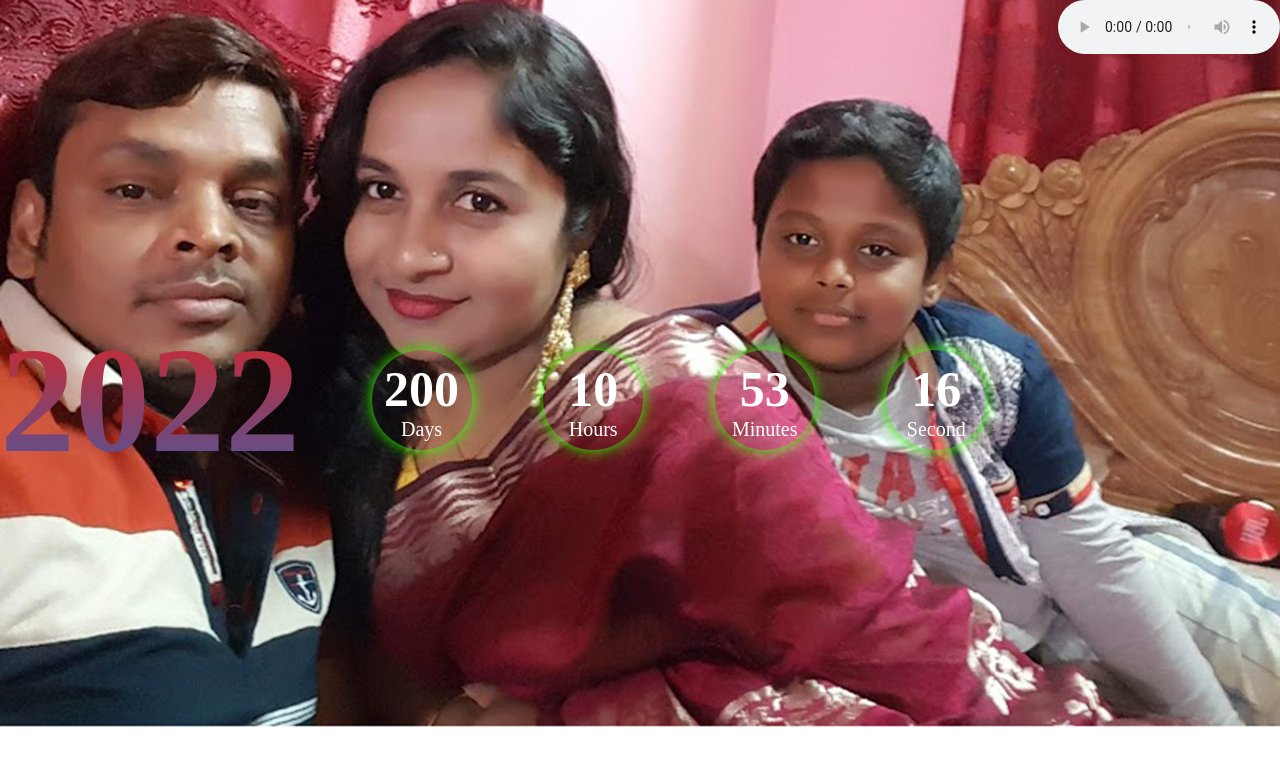
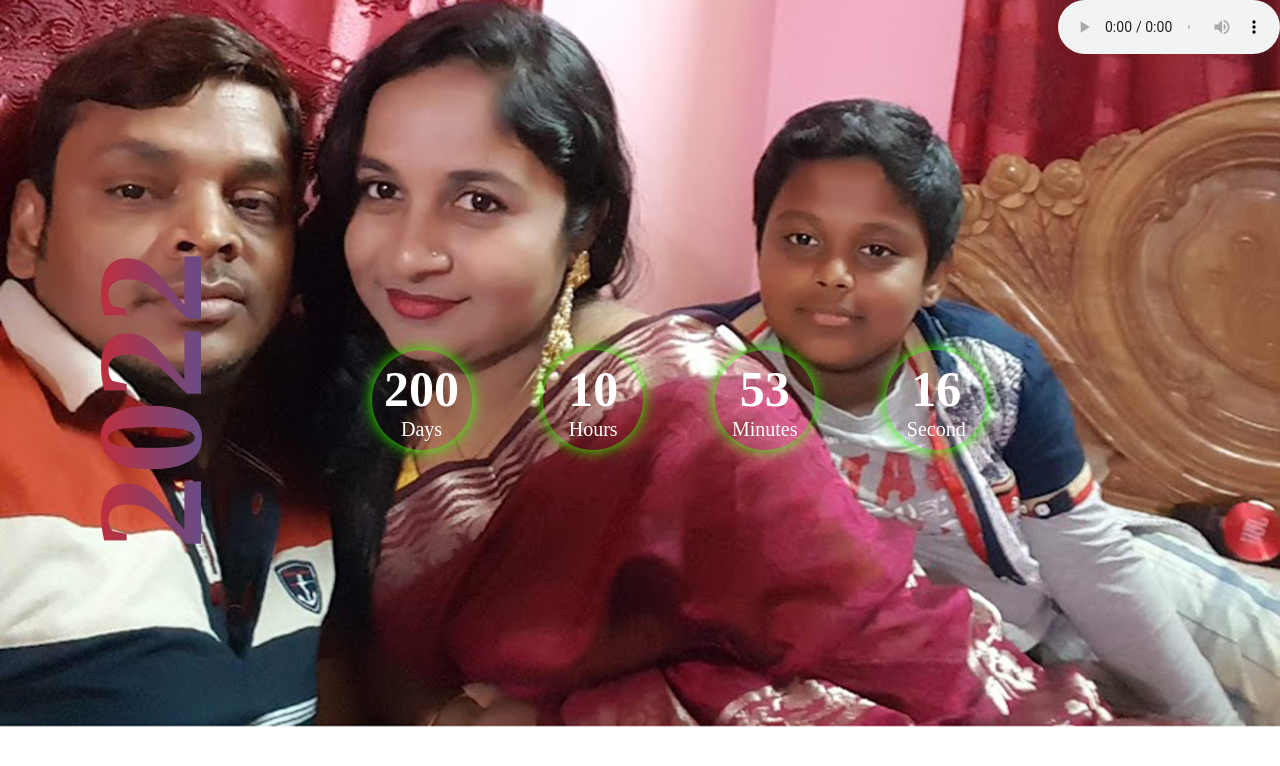
Before and after one commit to ali-366/count-down, a plain HTML site: page index.html in a window 1280 px wide. Drawn offline with Linux system fonts and the light colour scheme.

Commit message:
browser prefix done

```diff
--- a/css/style.css
+++ b/css/style.css
@@ -19,12 +19,12 @@
 }
 .main .year_container h2{
     font-size: 150px;
-    /*transform: rotate(-90deg);
+    transform: rotate(-90deg);
     -webkit-transform: rotate(-90deg);
     -moz-transform: rotate(-90deg);
     -ms-transform: rotate(-90deg);
     -o-transform: rotate(-90deg);
-    */
+
     background: linear-gradient(#DC2424,#4A569D);
    background-clip: text;
    color: transparent;
```
